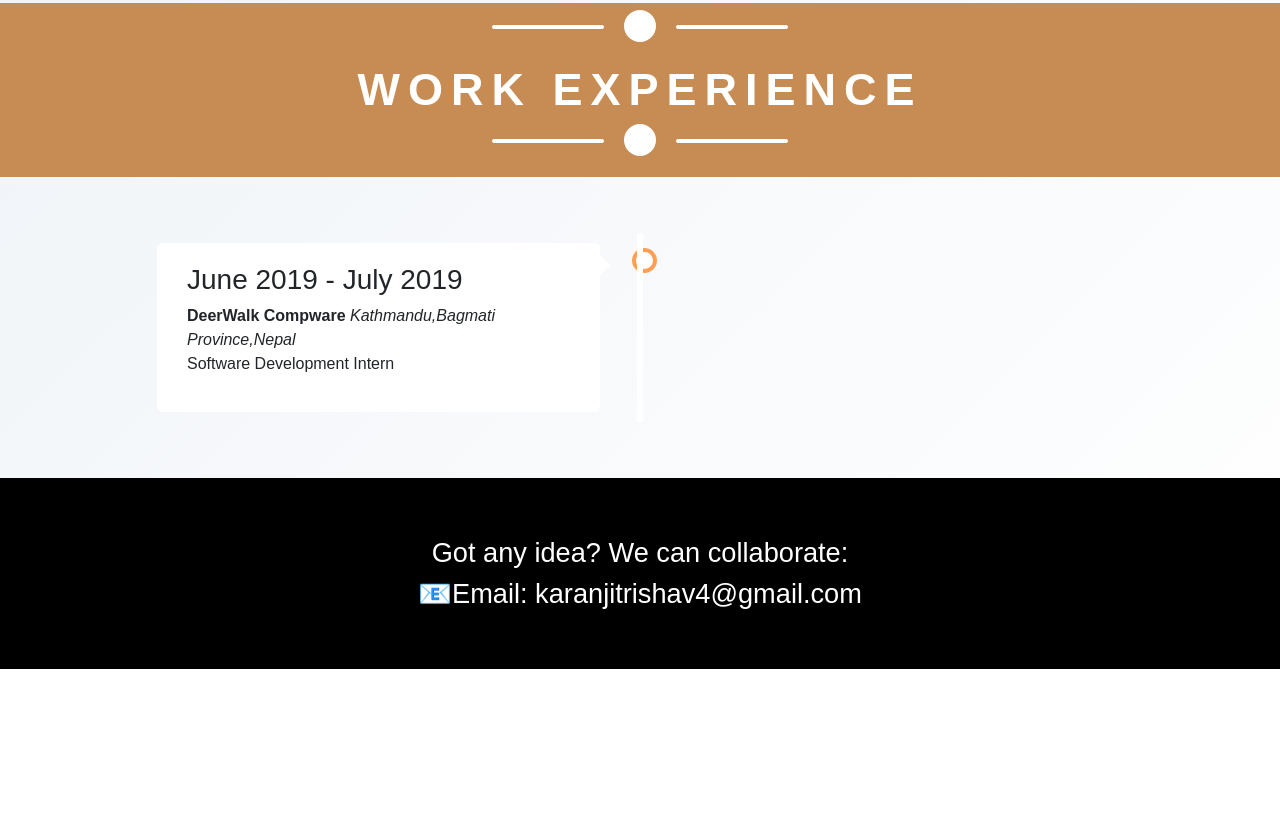
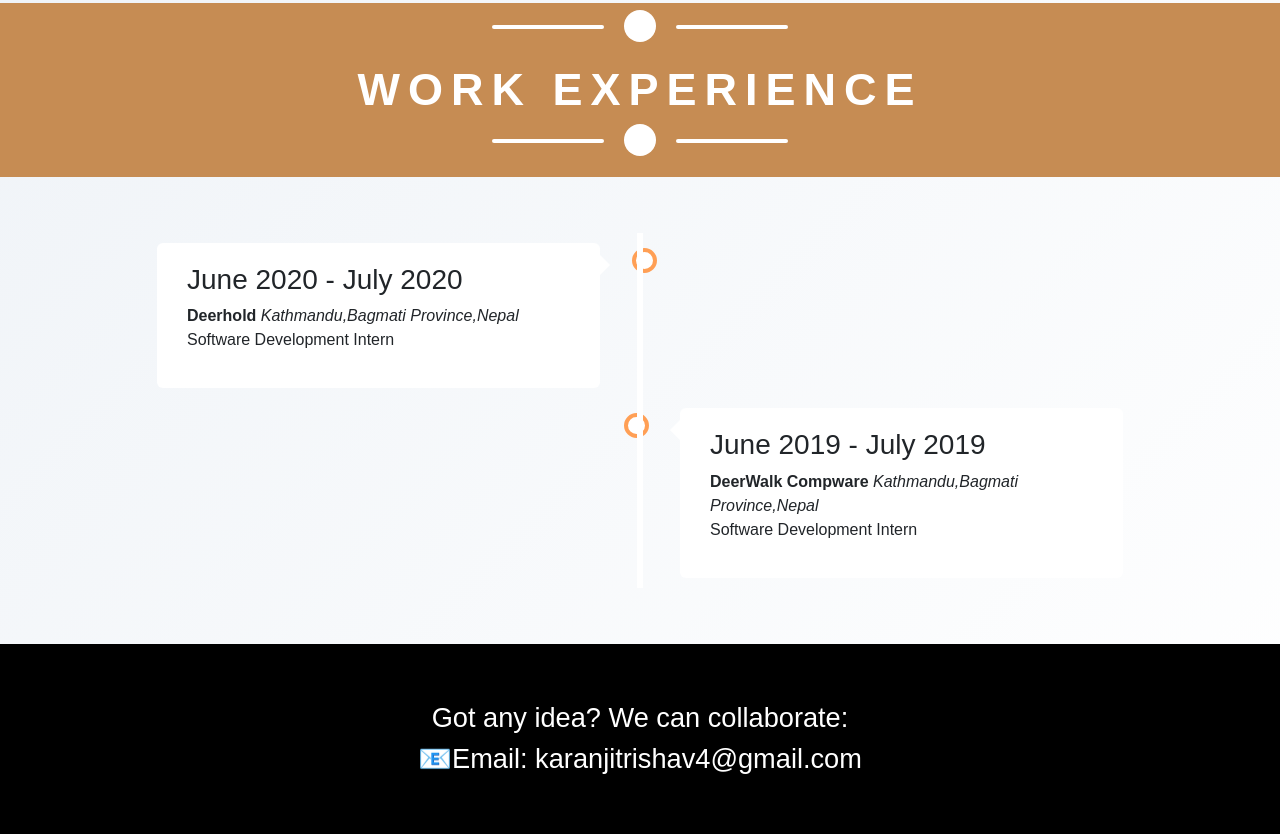
Before and after one commit to rishav-karanjit/portfolio-website-archive, a plain HTML site: page index.html in a window 1280 px wide. Shown: the part 5273-6107 px from the top of the page. Before the commit the page ends 5942 px from the top, so only its background shows below. Drawn offline with nearby package versions, Linux system fonts and the light colour scheme.

Commit message:
Updated the website

```diff
--- a/index.html
+++ b/index.html
@@ -241,7 +241,7 @@
                         <img class="card-img-top" src="./Images/Udemy.jpg" alt="Card image" style="width:100%; height:300px;">
                         <div class="card-body">
                             <h4 class="card-title">Python For Beginners: Zero to Hero</h4>
-                            <a href="https://www.udemy.com/course/python-for-beginners-zero-to-hero/learn/"><button class="button-udemy" style="height:100px;"><span>Udemy</span></button></a>
+                            <a href="https://www.udemy.com/user/rishav-karanjit"><button class="button-udemy" style="height:100px;"><span>Udemy</span></button></a>
                         </div>
                     </div>
                 </div>
@@ -310,6 +310,15 @@
             <div class="timeline">
                 <div class="Tcontainer left">
                     <div class="content">
+                        <h3>June 2020 - July 2020</h3>
+                        <p><b>Deerhold</b>
+                        <i> Kathmandu,Bagmati Province,Nepal</i><br>
+                        Software Development Intern
+                        </p>
+                    </div>
+                </div>
+                <div class="Tcontainer right">
+                    <div class="content">
                         <h3>June 2019 - July 2019</h3>
                         <p><b>DeerWalk Compware</b>
                         <i> Kathmandu,Bagmati Province,Nepal</i><br>
```
